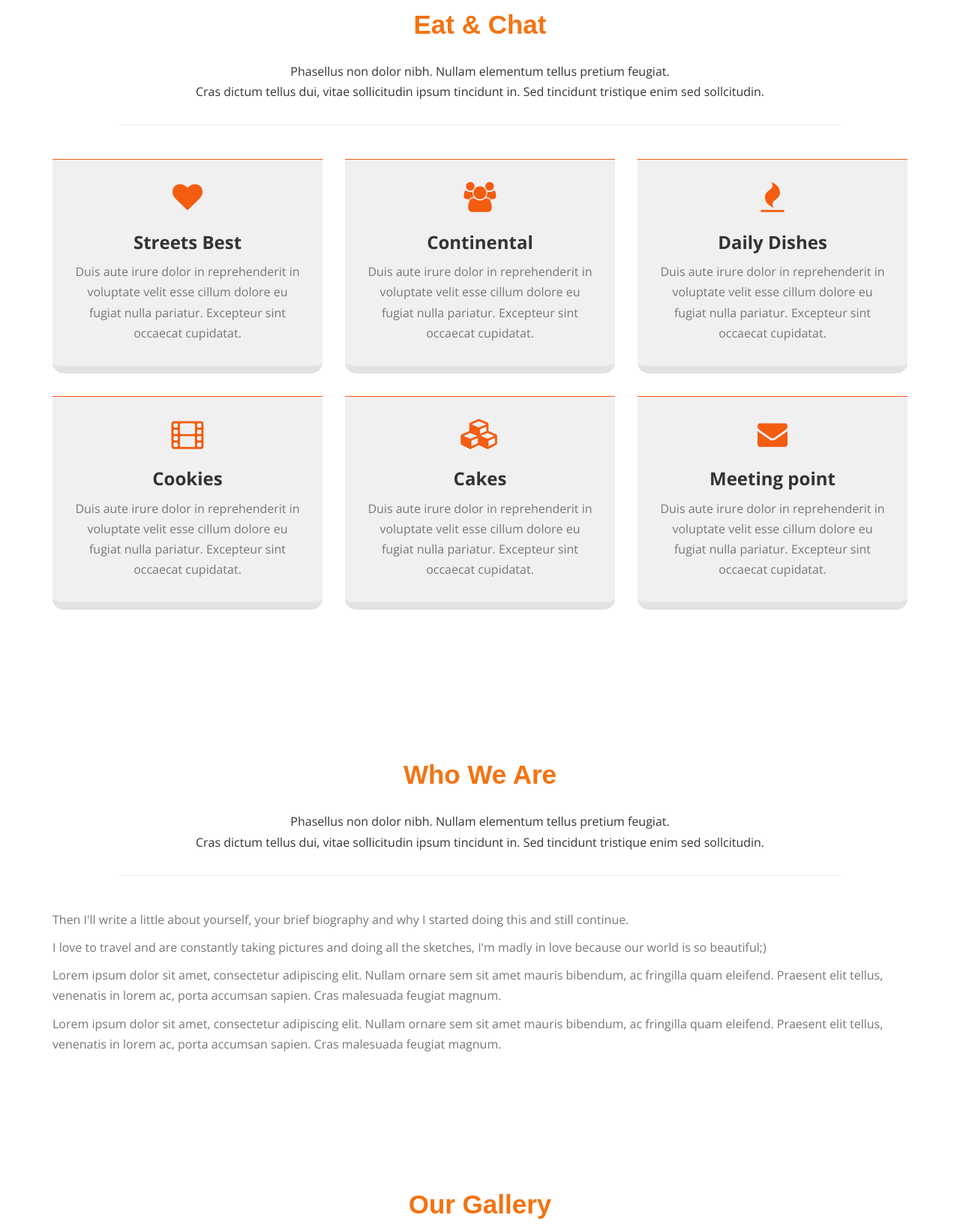
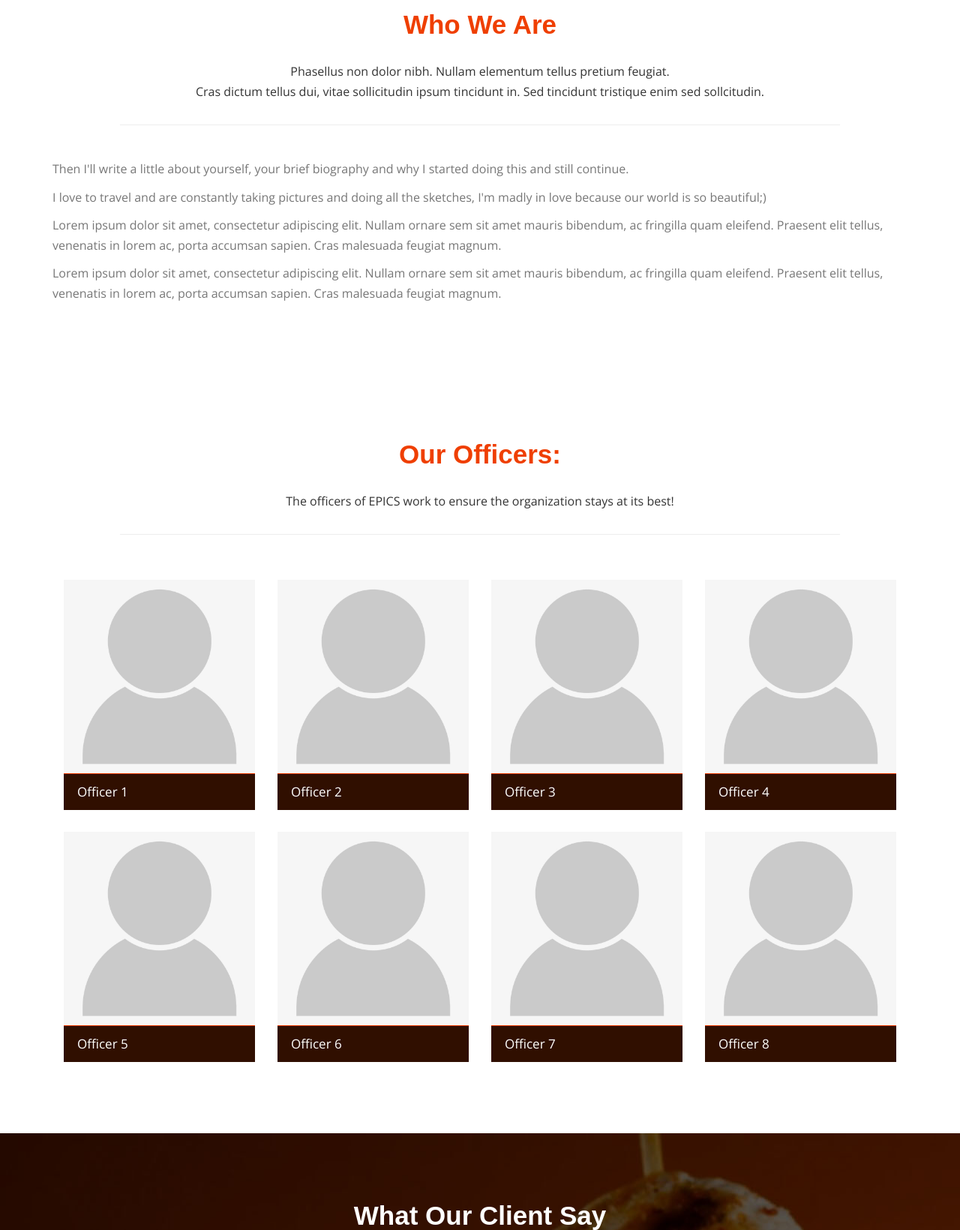
Before and after one commit to UTSA-EPICS/UTSA-EPICS.github.io, a plain HTML site: page officers.html in a window 1280 px wide. Shown: the part 877-2517 px from the top of the page at 75% size. Drawn offline with nearby package versions, Linux system fonts and the light colour scheme; a web font is replaced by a local one.

Commit message:
changed style and officer page

```diff
--- a/css/styles.css
+++ b/css/styles.css
@@ -31,7 +31,7 @@ h3 {
 }
 
 a,a:hover {
-  color: #cc580c;
+  color: #ef3f00;
   text-decoration: none;
 }
 
@@ -55,8 +55,8 @@ img {
 
 .fade-carousel .carousel-indicators > li {
   margin: 0 2px;
-  background-color: #f34e12;
-  border-color: #f35912ed;
+  background-color: #ef3f00;
+  border-color: #ef3f00;
   opacity: .7;
   border-radius: 0;
   width: 20px;
@@ -122,13 +122,13 @@ img {
 
 .btn.btn-hero, .btn.btn-hero:hover, .btn.btn-hero:focus {
   color: #f5f5f5;
-  background-color: #c54c14;
-  border-color: #e45508;
+  background-color: #ef3f00;
+  border-color: #ef3f00;
   outline: none;
   padding: 12px 32px;
   margin: 20px auto;
   border-radius: 0px;
-  border-bottom: 4px solid #ff6a00;
+  border-bottom: 4px solid #ef3f00;
 }
 /********************************/
 /*            Overlay           */
@@ -213,7 +213,7 @@ img {
 }
 
 #quote-carousel .carousel-indicators .active {
-  background: #f36812;
+  background: #ef3f00;
 }
 
 #quote-carousel img {
@@ -246,12 +246,12 @@ img {
   background: #F0F0F0;
   border-bottom: 10px solid #E2E2E2;
   border-radius: 0 0 15px 15px;
-  border-top: 1px solid #f35d12;
+  border-top: 1px solid #ef3f00;
 }
 
 .box-area-icon i {
   font-size: 40px;
-  color: #f35d12;
+  color: #ef3f00;
 }
 
 .news-events-box {
@@ -326,7 +326,7 @@ img {
 
 .nav>li>a:hover, .nav>li>a:focus {
   text-decoration: none;
-  background-color: rgb(220, 104, 8);
+  background-color: #ef3f00;
   color: #FFFFFF;
 }
 
@@ -391,7 +391,7 @@ img {
 
 #main-nav ul.nav>li.active>a {
   color: #fff;
-  background-color: rgb(205, 128, 5);
+  background-color: #ef3f00;
 }
 
 .hideClass {
@@ -399,12 +399,12 @@ img {
 }
 
 .isFixed .navbar-inverse .navbar-nav>.active>a,.isFixed .navbar-inverse .navbar-nav>.active>a:focus {
-  background: #cc580c;
+  background: #ef3f00;
   color: #fff;
 }
 
 .isFixed .navbar.navbar-inverse.navbar-static-top a:hover {
-  background: #cc580c;
+  background: #ef3f00;
   color: #fff;
 }
 
@@ -418,11 +418,11 @@ img {
   -moz-transition: all .5s;
   -webkit-transition: all .5s;
   transition: all .5s;
-  background: #f37012;
+  background: #ef3f00;
 }
 
 .isFixed {
-  background: #f37712;
+  background: #ef3f00;
   -o-transition: all .5s;
   -ms-transition: all .5s;
   -moz-transition: all .5s;
@@ -452,7 +452,7 @@ header {
 .heading h2 {
   font-weight: 700;
   font-size: 35px;
-  color: #f37312;
+  color: #ef3f00;
   margin: 0;
   padding: 5px;
   text-transform: capitalize;
@@ -529,7 +529,7 @@ img#site-title {
 .grid figcaption {
   background: #300F00;
   padding: 12px 18px;
-  border-top: #f36c12 solid 1px;
+  border-top: #ef3f00 solid 1px;
 }
 /* Slideshow style */
 .slideshow {
@@ -743,7 +743,7 @@ textarea.contact {
 }
 
 .contact.submit {
-  background: #e97a0a;
+  background: #ef3f00;
   font-family: 'Montserrat',sans-serif;
   color: #1A1A1A;
   font-size: 16px;
@@ -757,7 +757,7 @@ textarea.contact {
 }
 
 .contact.submit:hover {
-  background: #fa8d2d;
+  background: #ef3f00;
 }
 
 .done {
@@ -848,7 +848,7 @@ textarea.contact {
 }
 
 .gototop i {
-  color: #f37f12;
+  color: #ef3f00;
   line-height: 40px;
 }
 
@@ -872,12 +872,12 @@ blockquote:before {
   position: absolute;
   left: 10px;
   top: -30px;
-  color: #cc580c;
+  color: #ef3f00;
   font-family: Georgia;
 }
 
 blockquote cite {
-  color: #cc580c;
+  color: #ef3f00;
   font-size: 14px;
   display: block;
   margin-top: 5px;
@@ -1020,7 +1020,7 @@ blockquote footer, blockquote small, blockquote .small {
 @media screen and (max-width:768px) {
 
   #main-nav {
-    background: #f37712;
+    background: #ef3f00;
   }
 
   .navbar-nav>li {
--- a/officers.html
+++ b/officers.html
@@ -71,72 +71,6 @@
 	</div>
 	</header>
 
-<section class="service page-section" id="service">
-      <div class="container text-center">
-         <div class="heading">
-			<h2>Eat & Chat</h2>
-			<h3>Phasellus non dolor nibh. Nullam elementum tellus pretium feugiat.<br>
-			 Cras dictum tellus dui, vitae sollicitudin ipsum tincidunt in. Sed tincidunt tristique enim sed sollcitudin.</h3>
-		</div>
-
-          <div class="row">
-            <div class="col-md-4">
-              <div class="box-area">
-                  <div class="box-area-icon">
-                    <i class="fa fa-heart"></i>
-                  </div>
-                  <h3>Streets Best</h3>
-                  <div class="box-area-text">Duis aute irure dolor in reprehenderit in voluptate velit esse cillum dolore eu fugiat nulla pariatur. Excepteur sint occaecat cupidatat.</div>
-              </div>
-            </div>
-            <div class="col-md-4">
-              <div class="box-area">
-                  <div class="box-area-icon">
-                    <i class="fa fa-users"></i>
-                  </div>
-                  <h3>Continental</h3>
-                  <div class="box-area-text">Duis aute irure dolor in reprehenderit in voluptate velit esse cillum dolore eu fugiat nulla pariatur. Excepteur sint occaecat cupidatat.</div>
-              </div>
-            </div>
-            <div class="col-md-4">
-              <div class="box-area">
-                  <div class="box-area-icon">
-                    <i class="fa fa-fire"></i>
-                  </div>
-                  <h3>Daily Dishes</h3>
-                  <div class="box-area-text">Duis aute irure dolor in reprehenderit in voluptate velit esse cillum dolore eu fugiat nulla pariatur. Excepteur sint occaecat cupidatat.</div>
-              </div>
-            </div>
-            <div class="col-md-4">
-              <div class="box-area">
-                  <div class="box-area-icon">
-                    <i class="fa fa-film"></i>
-                  </div>
-                  <h3>Cookies</h3>
-                  <div class="box-area-text">Duis aute irure dolor in reprehenderit in voluptate velit esse cillum dolore eu fugiat nulla pariatur. Excepteur sint occaecat cupidatat.</div>
-              </div>
-            </div>
-            <div class="col-md-4">
-              <div class="box-area">
-                  <div class="box-area-icon">
-                    <i class="fa fa-cubes"></i>
-                  </div>
-                  <h3>Cakes</h3>
-                  <div class="box-area-text">Duis aute irure dolor in reprehenderit in voluptate velit esse cillum dolore eu fugiat nulla pariatur. Excepteur sint occaecat cupidatat.</div>
-              </div>
-            </div>
-            <div class="col-md-4">
-              <div class="box-area">
-                  <div class="box-area-icon">
-                    <i class="fa fa-envelope"></i>
-                  </div>
-                  <h3>Meeting point</h3>
-                  <div class="box-area-text">Duis aute irure dolor in reprehenderit in voluptate velit esse cillum dolore eu fugiat nulla pariatur. Excepteur sint occaecat cupidatat.</div>
-              </div>
-            </div>
-          </div>
-      </div>
-    </section>
 
 	<!--about us-->
 	<section class="aboutus page-section" id="aboutUs">
@@ -164,9 +98,8 @@ Lorem ipsum dolor sit amet, consectetur adipiscing elit. Nullam ornare sem sit a
 	<section class="gallery page-section" id="gallery">
 		<div class="container">
 		  <div class="heading">
-			<h2>Our Gallery</h2>
-			<h3>Phasellus non dolor nibh. Nullam elementum tellus pretium feugiat.<br>
-			 Cras dictum tellus dui, vitae sollicitudin ipsum tincidunt in. Sed tincidunt tristique enim sed sollcitudin.</h3>
+			<h2>Our Officers:</h2>
+			<h3>The officers of EPICS work to ensure the organization stays at its best!<br>
 		</div>
 
 			<div id="grid-gallery" class="grid-gallery">
@@ -176,52 +109,52 @@ Lorem ipsum dolor sit amet, consectetur adipiscing elit. Nullam ornare sem sit a
 							<li class="grid-sizer"></li><!-- for Masonry column width -->
 							<li>
 								<figure>
-									<img src="img/gallery/img1.jpg" alt=""/>
-									<figcaption><h3>Thundercats level</h3> </figcaption>
+									<img src="img/person-placeholder.png" alt=""/>
+									<figcaption><h3>Officer 1</h3> </figcaption>
 								</figure>
 							</li>
 							<li>
 								<figure>
-									<img src="img/gallery/img2.jpg" alt=""/>
-									<figcaption><h3>Bushwick selvage</h3></figcaption>
+									<img src="img/person-placeholder.png" alt=""/>
+									<figcaption><h3>Officer 2</h3></figcaption>
 								</figure>
 							</li>
 							<li>
 								<figure>
-									<img src="img/gallery/img3.jpg" alt=""/>
-									<figcaption><h3>Bottle wayfarers</h3></figcaption>
+									<img src="img/person-placeholder.png" alt=""/>
+									<figcaption><h3>Officer 3<h3></figcaption>
 								</figure>
 							</li>
 							<li>
 								<figure>
-									<img src="img/gallery/img4.jpg" alt=""/>
-									<figcaption><h3>Letterpress</h3></figcaption>
+									<img src="img/person-placeholder.png" alt=""/>
+									<figcaption><h3>Officer 4</h3></figcaption>
 								</figure>
 							</li>
 							<li>
 								<figure>
-									<img src="img/gallery/img5.jpg" alt=""/>
-									<figcaption><h3>Vice velit chia</h3></figcaption>
+									<img src="img/person-placeholder.png" alt=""/>
+									<figcaption><h3>Officer 5</h3></figcaption>
 								</figure>
 							</li>
 							<li>
 								<figure>
-									<img src="img/gallery/img6.jpg" alt=""/>
-									<figcaption><h3>Brunch semiotics</h3></figcaption>
+									<img src="img/person-placeholder.png" alt=""/>
+									<figcaption><h3>Officer 6</h3></figcaption>
 								</figure>
 							</li>
 
 							<li>
 								<figure>
-									<img src="img/gallery/img7.jpg" alt=""/>
-									<figcaption><h3>Brunch semiotics</h3></figcaption>
+									<img src="img/person-placeholder.png" alt=""/>
+									<figcaption><h3>Officer 7</h3></figcaption>
 								</figure>
 							</li>
 
 							<li>
 								<figure>
-									<img src="img/gallery/img8.jpg" alt=""/>
-									<figcaption><h3>Brunch semiotics</h3></figcaption>
+									<img src="img/person-placeholder.png" alt=""/>
+									<figcaption><h3>Officer 8</h3></figcaption>
 								</figure>
 							</li>
 
@@ -369,34 +302,7 @@ Lorem ipsum dolor sit amet, consectetur adipiscing elit. Nullam ornare sem sit a
 	</div>
 	</section>
 
-	<!--feedback-->
-	<section class="contact page-section" id="contact">
-	<div class="container">
-		<div class="heading">
 
-				<h2>Contact Us</h2>
-
-				<h3>Phasellus non dolor nibh. Nullam elementum tellus pretium feugiat.<br>
-				 Cras dictum tellus dui, vitae sollicitudin ipsum tincidunt in. Sed tincidunt tristique enim sed sollcitudin.</h3>
-		</div>
-	</div>
-	 <div class="container w960">
-      <div class="row">
-		<div class="done">
-			<div class="alert alert-success">
-				<button type="button" class="close" data-dismiss="alert">×</button>
-				Your message has been sent. Thank you!
-			</div>
-		</div>
-       <form method="post" action="contact.php" id="contactform">
-          <input name="name" type="text" class="contact col-md-6" placeholder="Your Name *" >
-          <input name="email" type="email" class="contact noMarr col-md-6" placeholder="E-mail address *" >
-          <textarea name="comment" class="contact col-md-12" placeholder="Message *"></textarea>
-          <input type="submit" id="submit" class="contact submit" value="Send message">
-        </form>
-      </div>
-    </div>
-	</section>
 
 	<!--footer-->
 	<section class="footer" id="footer">
```
Also changed, not shown: img/person-placeholder.png (added).
